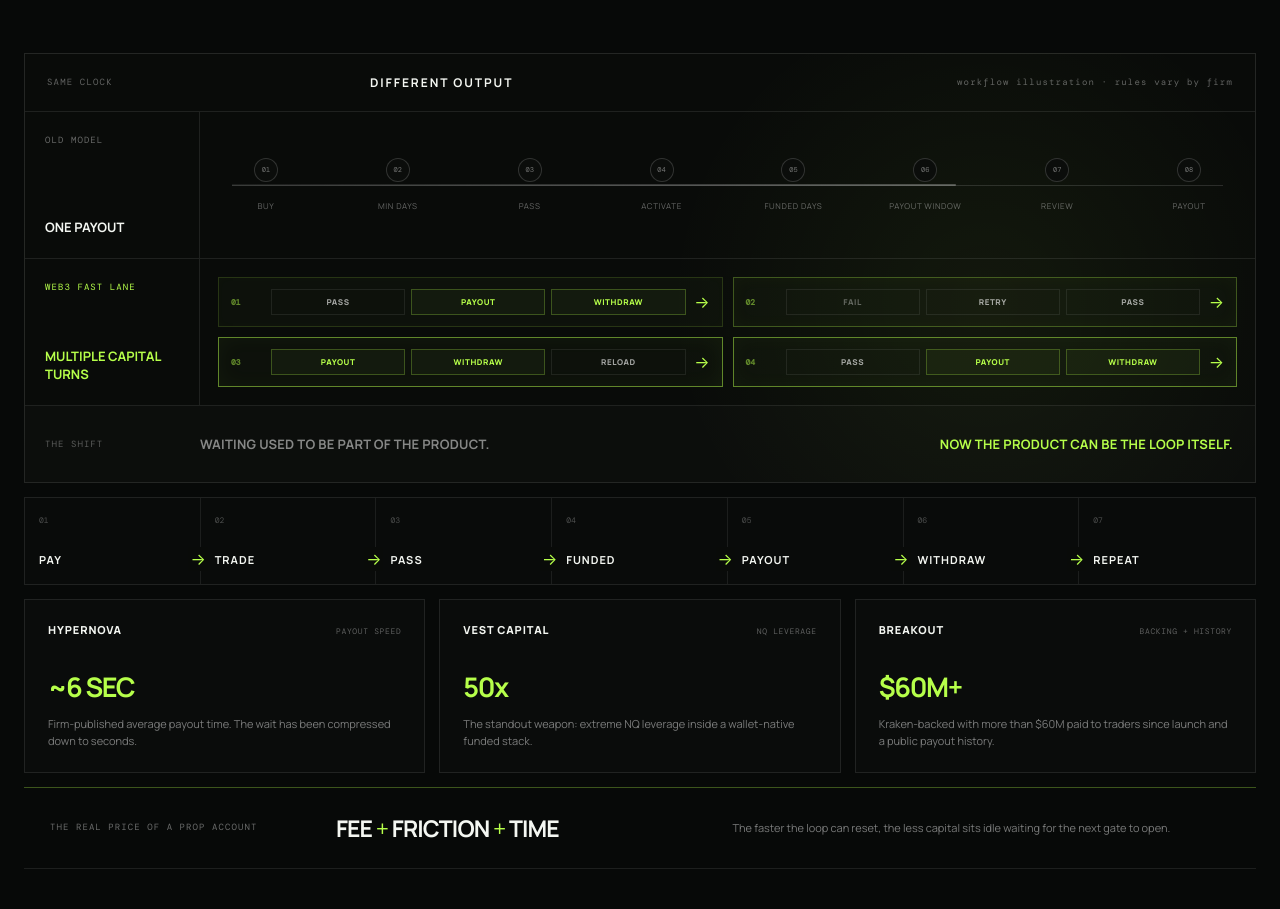
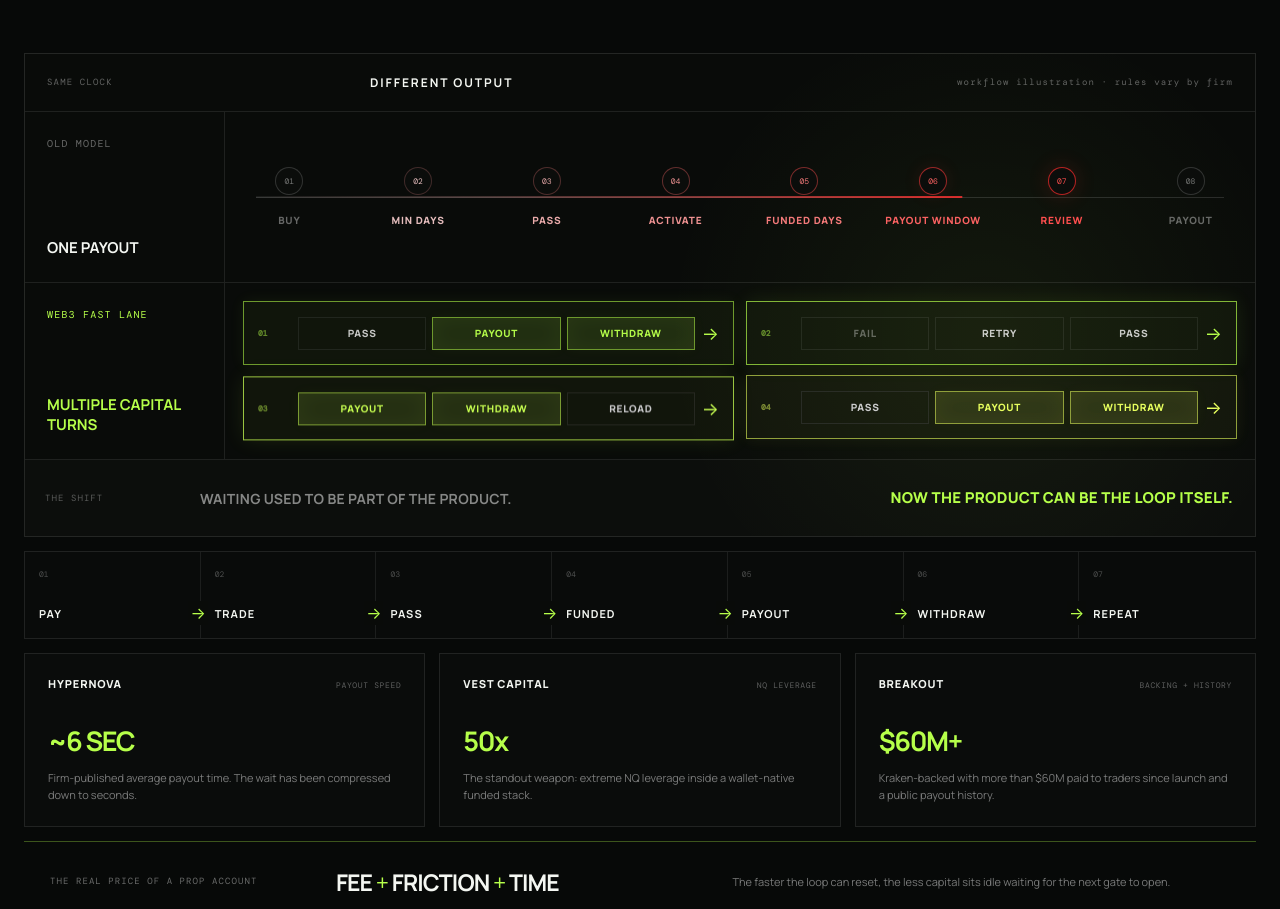
Before and after one commit to deciphe/thepayoutlab, a React (Vite) app: page / in a window 1280 px wide. Shown: the part 1138-2047 px from the top of the page. Built offline with nearby package versions, Linux system fonts and the light colour scheme.

Commit message:
Amplify waiting drag and fast payout loop

```diff
--- a/src/components/web3/speed-manifesto.css
+++ b/src/components/web3/speed-manifesto.css
@@ -162,3 +162,53 @@
   .speed-cycle{grid-template-columns:26px repeat(3,1fr);padding:0 8px}.speed-cycle i{display:none}
   .speed-race-head small{display:none}
 }
+
+
+/* stronger time-drag / instant-loop contrast */
+.speed-lane{grid-template-columns:200px 1fr}
+.speed-lane-label{min-height:170px;padding:24px 22px}
+.speed-lane-label span{font-size:10px}
+.speed-lane-label strong{font-size:15px}
+.speed-old-track{min-height:170px}
+.speed-old-progress{
+  background:linear-gradient(90deg,rgba(255,255,255,.07),rgba(255,175,175,.24),rgba(255,90,90,.52),rgba(255,50,50,.82));
+}
+.speed-old-node i{width:28px;height:28px;font-size:8px}
+.speed-old-node span{font-size:10px;font-weight:800}
+.speed-old-node:nth-child(2) i,.speed-old-node:nth-child(2) span{color:#e4bcbc}.speed-old-node:nth-child(2) i{border-color:rgba(255,150,150,.22)}
+.speed-old-node:nth-child(3) i,.speed-old-node:nth-child(3) span{color:#e9aaaa}.speed-old-node:nth-child(3) i{border-color:rgba(255,130,130,.28)}
+.speed-old-node:nth-child(4) i,.speed-old-node:nth-child(4) span{color:#ef9292}.speed-old-node:nth-child(4) i{border-color:rgba(255,105,105,.36)}
+.speed-old-node:nth-child(5) i,.speed-old-node:nth-child(5) span{color:#f47a7a}.speed-old-node:nth-child(5) i{border-color:rgba(255,80,80,.46)}
+.speed-old-node:nth-child(6) i,.speed-old-node:nth-child(6) span{color:#fb6262}.speed-old-node:nth-child(6) i{border-color:rgba(255,60,60,.58);box-shadow:0 0 18px rgba(255,55,55,.10)}
+.speed-old-node:nth-child(7) i,.speed-old-node:nth-child(7) span{color:#ff4f4f}.speed-old-node:nth-child(7) i{border-color:rgba(255,45,45,.70);box-shadow:0 0 22px rgba(255,45,45,.16)}
+
+.speed-cycle-stack{gap:12px}
+.speed-cycle{
+  min-height:64px;
+  padding:0 14px;
+  border-color:rgba(182,255,74,.24);
+  background:rgba(182,255,74,.045);
+}
+.speed-cycle span{padding:8px;font-size:10px;color:rgba(255,255,255,.78)}
+.speed-cycle span.is-cash{
+  color:#b6ff4a;
+  border-color:rgba(182,255,74,.52);
+  background:rgba(182,255,74,.11);
+  box-shadow:inset 0 0 22px rgba(182,255,74,.055),0 0 14px rgba(182,255,74,.04);
+}
+.speed-cycle i{font-size:18px}
+.speed-lane-new .speed-cycle:nth-child(1){animation:cycle-boom 2.6s ease-in-out infinite}
+.speed-lane-new .speed-cycle:nth-child(2){animation:cycle-boom 2.6s .35s ease-in-out infinite}
+.speed-lane-new .speed-cycle:nth-child(3){animation:cycle-boom 2.6s .7s ease-in-out infinite}
+.speed-lane-new .speed-cycle:nth-child(4){animation:cycle-boom 2.6s 1.05s ease-in-out infinite}
+@keyframes cycle-boom{
+  0%,100%{transform:translateY(0);border-color:rgba(182,255,74,.22);filter:brightness(.9)}
+  12%{transform:translateY(-3px);border-color:rgba(182,255,74,.76);filter:brightness(1.45);box-shadow:0 0 22px rgba(182,255,74,.10)}
+  25%{transform:translateY(0);filter:brightness(1)}
+}
+.speed-race-message strong{font-size:14px}
+.speed-race-message strong.is-green{font-size:15px;font-weight:850}
+
+@media(max-width:900px){
+  .speed-lane{grid-template-columns:1fr}
+}
```
